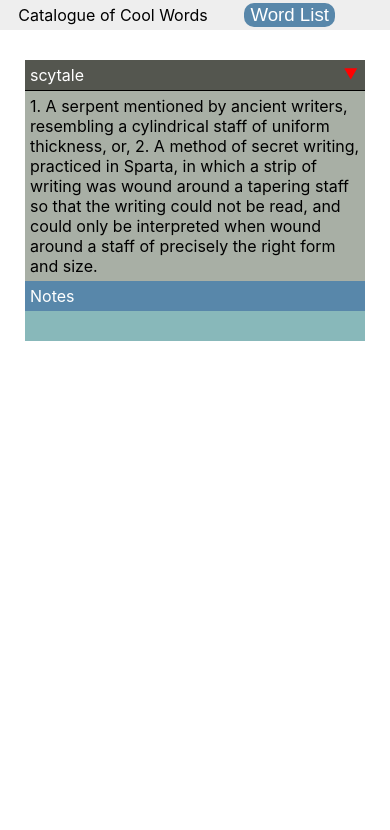
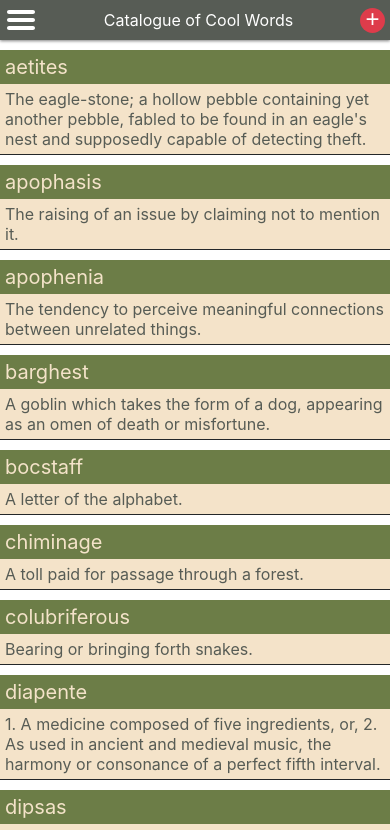
Before and after one commit to ricktoews/wordmage.app, a React (Create React App) app: page / in a window 390 px wide. Shown: the top 830 px of the page. Built offline with nearby package versions, Linux system fonts and the light colour scheme.

Commit message:
Add Hamburger menu; style the word list.

```diff
--- a/src/App.js
+++ b/src/App.js
@@ -1,4 +1,5 @@
 import { useEffect, useState } from 'react';
+import Hamburger from './components/Hamburger';
 
 import Main from './Main';
 
@@ -7,23 +8,41 @@ import './App.scss';
 const ToggleLabels = ['Word List', 'Spotlight'];
 
 function App() {
-	const [ view, setView ] = useState('rehearse');
+	const [ view, setView ] = useState('word-list-container');
 	const [ addWordState, setAddWordState ] = useState(false);
-	const [ toggleLabel, setToggleLabel ] = useState(ToggleLabels[0]);
+	const [ toggleLabel, setToggleLabel ] = useState(ToggleLabels[1]);
+	const [ hamburgerClass, setHamburgerClass ] = useState('hamburger-nav');
 
-	const handleViewToggle = () => {
-		var newView, newToggleLabel;
-		if (view === 'rehearse') {
-			newView = 'word-list-container';
-			newToggleLabel = ToggleLabels[1];
+	const navToWordList = () => {
+		setView('word-list-container');
+		setToggleLabel(ToggleLabels[1]);
+		setHamburgerClass('hamburger-nav');
+	}
 
+	const navToSpotlight = () => {
+		setView('rehearse');
+		setToggleLabel(ToggleLabels[0]);
+		setHamburgerClass('hamburger-nav');
+	}
+
+	const navToArchive = () => {
+		setHamburgerClass('hamburger-nav');
+	}
+
+	const handleShare = () => {
+		setHamburgerClass('hamburger-nav');
+	}
+
+	const handleReceive = () => {
+		setHamburgerClass('hamburger-nav');
+	}
+
+	const hamburgerClick = () => {
+		if (hamburgerClass === 'hamburger-nav') {
+			setHamburgerClass('hamburger-nav hamburger-on');
 		} else {
-			newView = 'rehearse';
-			newToggleLabel = ToggleLabels[0];
+			setHamburgerClass('hamburger-nav');
 		}
-
-		setView(newView);
-		setToggleLabel(newToggleLabel);
 	};
 
 	const handleAddWordState = () => {
@@ -36,10 +55,22 @@ function App() {
 
 	return (
 	<div className="App">
+	  <nav class={hamburgerClass}>
+	    <ul>
+	      <li onClick={navToWordList}>Word List</li>
+	      <li onClick={navToSpotlight}>Spotlight</li>
+	      <li onClick={navToArchive}>Archive</li>
+	      <li onClick={handleShare}>Share</li>
+	      <li onClick={handleReceive}>Receive</li>
+	    </ul>
+	  </nav>
+
 	  <header className="App-header">
-	    Catalogue of Cool Words
-	    <button className="btn btn-toggle" onClick={handleViewToggle}>{toggleLabel}</button>
-	    {view === 'word-list-container' ? <button className="btn btn-add" onClick={handleAddWordState}>+</button> : <div /> }
+	    <div className="header-content">
+	      <Hamburger onClick={hamburgerClick} />
+	      <div className="header-title">Catalogue of Cool Words</div>
+	      {view === 'word-list-container' ? <button className="btn btn-add" onClick={handleAddWordState}>+</button> : <div /> }
+	    </div>
 	  </header>
 	  <Main view={view} addWordState={addWordState} cancelAddWord={cancelAddWord} />
 	</div>
--- a/src/App.scss
+++ b/src/App.scss
@@ -5,17 +5,24 @@ $add-word-background: #5887AA;
 $add-word-heading: #eee;
 $add-word-heading-size: 16pt;
 
-$btn-add-background: red;
+$site-green: #008800;
+$site-red: #de3c4b;
+
+$btn-add-background: $site-red;
 
 $btn-font-size: 14pt;
-$btn-background: #5887AA;
+$btn-background: #45425a;
 $btn-color: white;
-$btn-save-background: green;
-$btn-cancel-background: red;
+$btn-save-background: $site-green;
+$btn-cancel-background: $site-red;
 
+$btn-archive-background: $site-red;
 
-$word-background: #54564F;
-$word-color: #ffffff;
+$list-word-color: #f4e3c9;
+$list-word-background: #6c7d47;
+
+$word-color: $list-word-color;
+$word-background: $list-word-background;
 
 $info-background: #A8AFA5;
 $info-color: #000000;
@@ -27,7 +34,7 @@ $notes-background: #88B8BA;
 $notes-color: #ffffff;
 
 $maxwidth: 400px;
-$header-height: 30px;
+$header-height: 50px;
 $spotlight-width: $maxwidth - 2*$header-height;
 $spotlight-height: 200px;
 
@@ -57,17 +64,52 @@ $spotlight-height: 200px;
 	}
 }
 
+.hamburger-nav {
+	position: fixed;
+	z-index: 200;
+	top: $header-height - 10;
+	width: 150px;
+	height: 100vh;
+	background-color: $site-red;
+	transition-duration: .5s;
+	left: -150px;
+
+	ul {
+		margin: 5px;
+		padding: 0;
+		list-style-type: none;
+
+		li {
+			font-size: 1.5em;
+			padding: 3px;
+			margin-bottom: 20px;
+			color: white;
+		}
+	}
+}
+.hamburger-on {
+	transition-duration: .5s;
+	left: 0;
+}
+
+
 .App-header {
 	position: fixed;
 	width: 100vw;
 	z-index: 100;
 	top: 0;
-	background-color: #eee;
 	height: $header-height;
-	display: flex;
-	align-items: center;
-	justify-content: space-around;
-	color: black;
+
+	.header-content {
+		background-color: #575c55;
+		height: $header-height - 10;
+		display: flex;
+		align-items: center;
+		justify-content: space-between;
+		padding: 0 5px;
+		color: white;
+		box-shadow: 0px 1px 3px gray;
+	}
 }
 
 .container {
@@ -88,10 +130,24 @@ $spotlight-height: 200px;
 			ul.word-list {
 
 				li {
-					padding: 5px;
+					margin-bottom: 10px;
+					background-color: #f4e3c9;
+					border-bottom: 1px solid #242729;
 
 					&.active {
-						color: green;
+						color: #90373b;
+					}
+					.list-word {
+						font-size: 1.25em;
+						padding: 5px;
+						display:block;
+						color: $list-word-color;
+						background-color: $list-word-background;
+					}
+					.list-def {
+						font-size: 1em;
+						padding: 5px;
+						color: #575c55;
 					}
 				}
 			}
@@ -154,6 +210,10 @@ $spotlight-height: 200px;
 						&.btn-cancel {
 							background-color: $btn-cancel-background;
 						}
+
+						&.btn-archive {
+							background-color: $btn-archive-background;
+						}
 					}
 				}
 
@@ -207,6 +267,7 @@ $spotlight-height: 200px;
 					display: flex;
 					justify-content: space-between;
 					background-color: $word-background;
+					font-size: 1.25em;
 					color: $word-color;
 					padding: 5px;
 					border-bottom: 1px groove black;
--- /dev/null
+++ b/src/components/Hamburger.js
@@ -0,0 +1,9 @@
+const Hamburger = props => {
+	const fill = props.fill || 'white';
+
+	return <svg onClick={props.onClick} height="32px" width="32px" viewBox="0 0 32 32" width="32px">
+<path fill={fill} d="M4,10h24c1.104,0,2-0.896,2-2s-0.896-2-2-2H4C2.896,6,2,6.896,2,8S2.896,10,4,10z M28,14H4c-1.104,0-2,0.896-2,2  s0.896,2,2,2h24c1.104,0,2-0.896,2-2S29.104,14,28,14z M28,22H4c-1.104,0-2,0.896-2,2s0.896,2,2,2h24c1.104,0,2-0.896,2-2  S29.104,22,28,22z"/>
+</svg>
+}
+
+export default Hamburger;
--- a/src/components/Spotlight.js
+++ b/src/components/Spotlight.js
@@ -16,6 +16,10 @@ function Spotlight(props) {
 	const handleOpenClose = e => {
 		setOpen(!open);
 	};
+
+	const archiveWord = e => {
+		WordsInterface.archiveWord(item.word);
+	}
 
 	const handleChange = e => {
 		var el = e.target;
@@ -43,6 +47,9 @@ function Spotlight(props) {
 	      <div className="user-notes" onBlur={handleChange} contentEditable={true} suppressContentEditableWarning={true}>
 	        {notes}
 	      </div>
+	      <div className="button-wrapper">
+	        <button class="btn btn-archive" onClick={archiveWord}>Archive</button>
+	      </div>
 	    </div>
 	  </div>
 	</div>
--- a/src/components/WordItem.js
+++ b/src/components/WordItem.js
@@ -12,7 +12,7 @@ function WordItem(props) {
 	};
 
 	return (
-	<li className={className} onClick={toggleActiveHandler}>{props.word}: {def}</li>
+	<li className={className} onClick={toggleActiveHandler}><div className="list-word">{props.word}</div><div className="list-def">{def}</div></li>
 	);
 }
 
--- a/src/utils/words-interface.js
+++ b/src/utils/words-interface.js
@@ -73,6 +73,13 @@ function hasNotes(word) {
 	return result;
 }
 
+function archiveWord(word) {
+	console.log('archiveWord', word);
+	userData.archived[word] = userData.active[word];
+	delete userData.active[word];
+	DataSource.saveUserData(userData);
+}
+
 const WordsInterface = {
 	fullWordList,
 	saveCustomWord,
@@ -83,7 +90,8 @@ const WordsInterface = {
 	getWordObj,
 	saveNotes,
 	getNotes,
-	hasNotes
+	hasNotes,
+	archiveWord
 };
 
 export default WordsInterface;
```
Also changed, not shown: src/components/Hamburger.svg (added).
